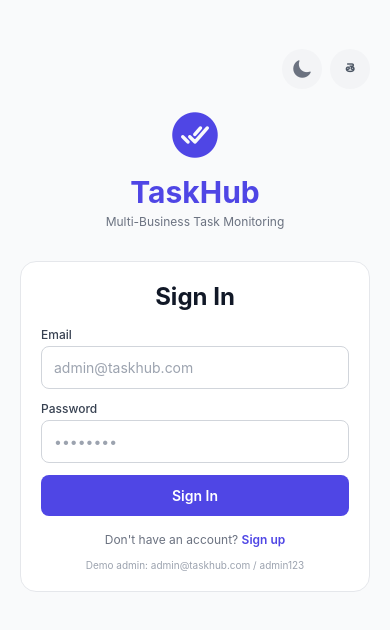
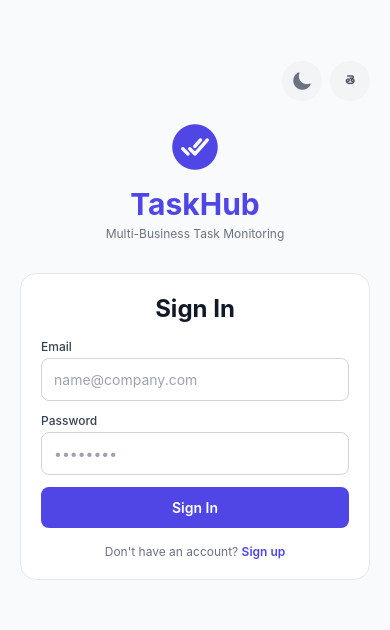
Before and after one commit to Akhil14324/Taskhub-mobile, a React Native app: screen /Tasks in a window 390 px wide. Shown: the part 102-732 px from the top of the page. Built offline with nearby package versions, Linux system fonts and the light colour scheme.

Commit message:
Add expo-asset plugin, remove demo admin credentials, update email placeholder

```diff
--- a/app.json
+++ b/app.json
@@ -41,7 +41,8 @@
           }
         }
       ],
-      "expo-secure-store"
+      "expo-secure-store",
+      "expo-asset"
     ]
   }
 }
--- a/src/i18n/translations.js
+++ b/src/i18n/translations.js
@@ -24,7 +24,6 @@ export const translations = {
     loginFailed: 'Login failed',
     dontHaveAccount: "Don't have an account?",
     signUp: 'Sign up',
-    demoAdmin: 'Demo admin: admin@taskhub.com / admin123',
     createAccount: 'Create Account',
     fullName: 'Full Name',
     allFieldsRequired: 'All fields are required',
@@ -245,7 +244,6 @@ export const translations = {
     loginFailed: 'లాగిన్ విఫలమైంది',
     dontHaveAccount: 'ఖాతా లేదా?',
     signUp: 'సైన్ అప్',
-    demoAdmin: 'డెమో అడ్మిన్: admin@taskhub.com / admin123',
     createAccount: 'ఖాతా సృష్టించండి',
     fullName: 'పూర్తి పేరు',
     allFieldsRequired: 'అన్ని ఫీల్డ్‌లు అవసరం',
--- a/src/screens/Login.jsx
+++ b/src/screens/Login.jsx
@@ -75,7 +75,7 @@ export default function Login() {
             label={t('email')}
             value={email}
             onChangeText={setEmail}
-            placeholder="admin@taskhub.com"
+            placeholder="name@company.com"
             keyboardType="email-address"
             autoCapitalize="none"
           />
@@ -95,7 +95,6 @@ export default function Login() {
               <Text style={styles.signupLink}>{t('signUp')}</Text>
             </TouchableOpacity>
           </View>
-          <Text style={styles.demo}>{t('demoAdmin')}</Text>
         </View>
       </ScrollView>
     </KeyboardAvoidingView>
@@ -176,10 +175,4 @@ const createStyles = (colors) => StyleSheet.create({
     color: colors.brand[600],
     fontWeight: '600',
   },
-  demo: {
-    fontSize: fontSize.xs,
-    color: colors.gray[400],
-    textAlign: 'center',
-    marginTop: spacing.md,
-  },
 });
```
